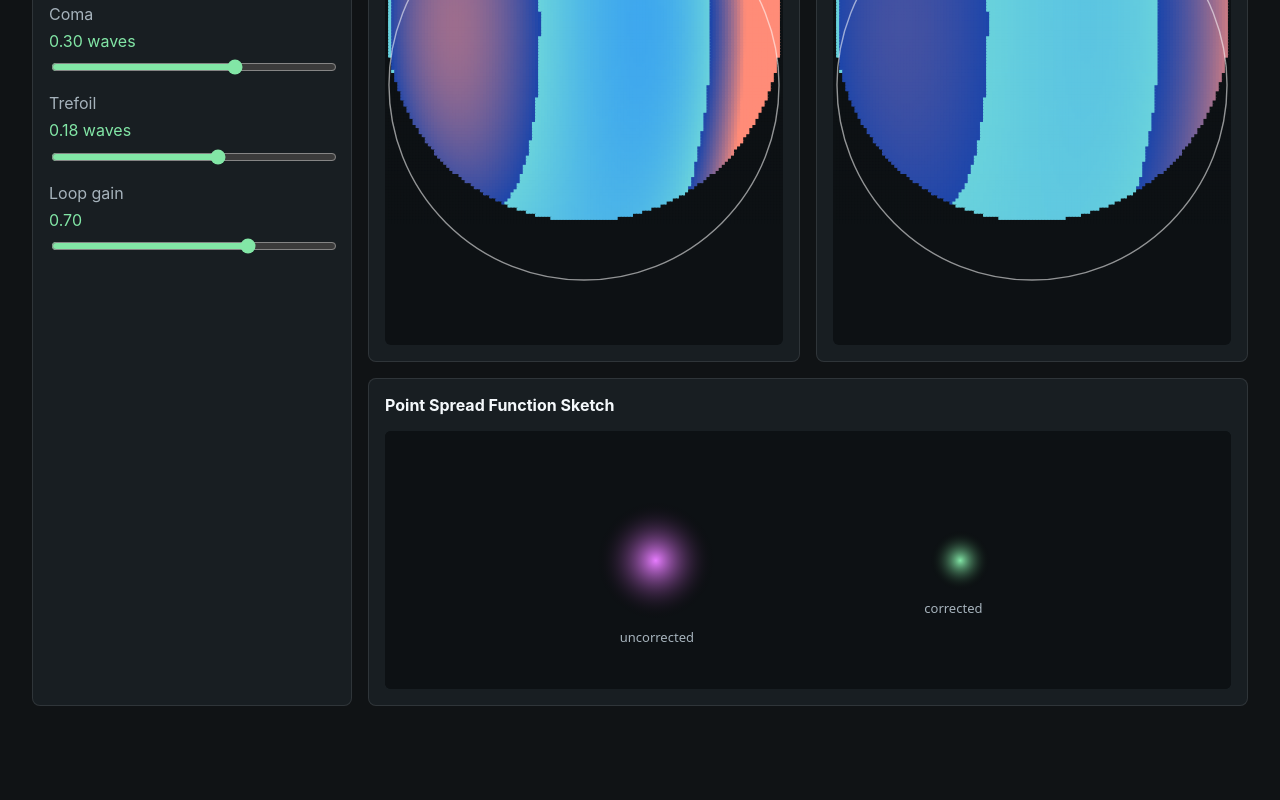
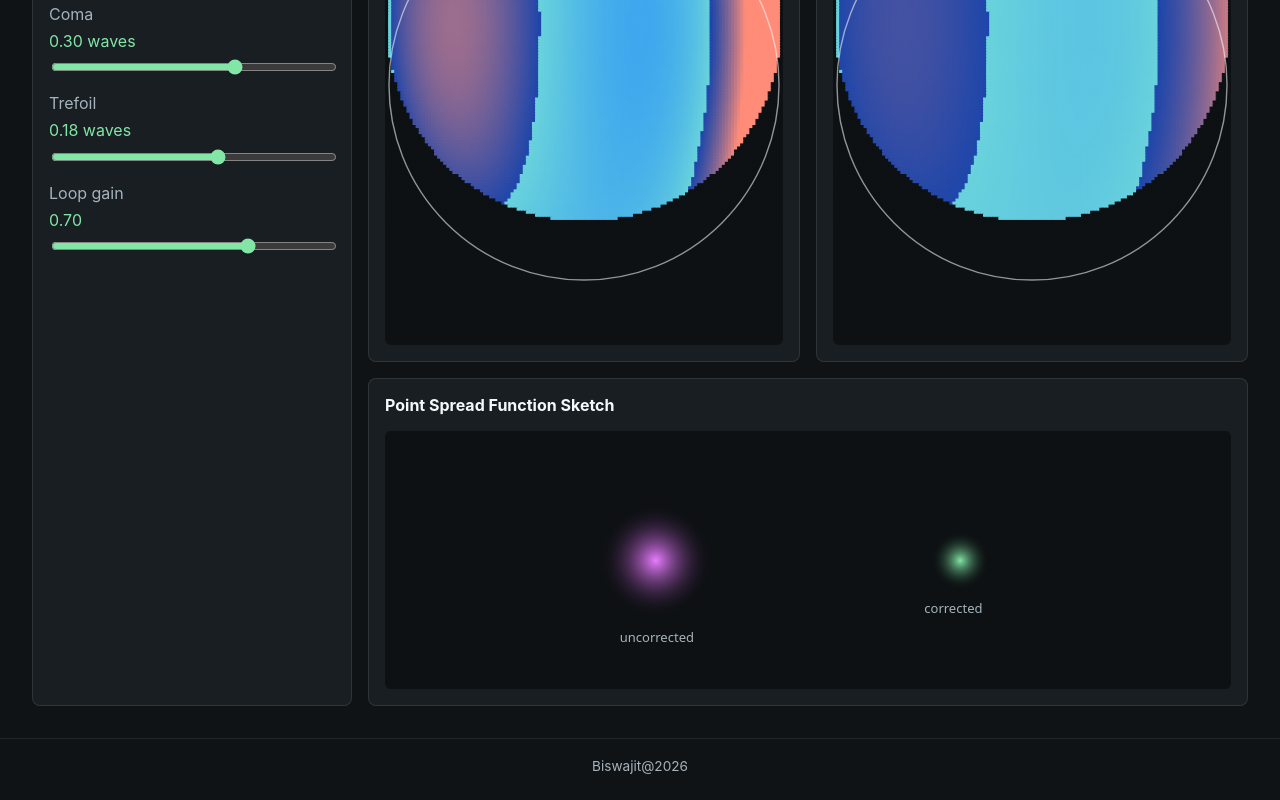
Before and after one commit to Biswajit1999/Adaptive_Optics_Wavefront_Lab, a plain HTML site: page index.html in a window 1280 px wide. Shown: the part 464-1264 px from the top of the page. Before the commit the page ends 1202 px from the top, so only its background shows below. Drawn offline with Linux system fonts and the light colour scheme.

Commit message:
Add project footer

```diff
--- a/assets/css/style.css
+++ b/assets/css/style.css
@@ -53,6 +53,14 @@ input { width: 100%; accent-color: var(--green); }
 .wide { grid-column: 1 / -1; }
 canvas { display: block; width: 100%; height: auto; background: #0d1114; border-radius: 6px; }
 
+.site-footer {
+  padding: 1.2rem clamp(1rem, 3vw, 2rem) 1.6rem;
+  color: var(--muted);
+  font-size: 0.85rem;
+  text-align: center;
+  border-top: 1px solid rgba(255,255,255,.08);
+}
+
 @media (max-width: 980px) {
   .layout, .metrics, .views { grid-template-columns: 1fr; }
 }
--- a/index.html
+++ b/index.html
@@ -38,6 +38,7 @@
         </section>
       </section>
     </main>
+    <footer class="site-footer">Biswajit@2026</footer>
     <script src="assets/js/app.js"></script>
   </body>
 </html>
```
